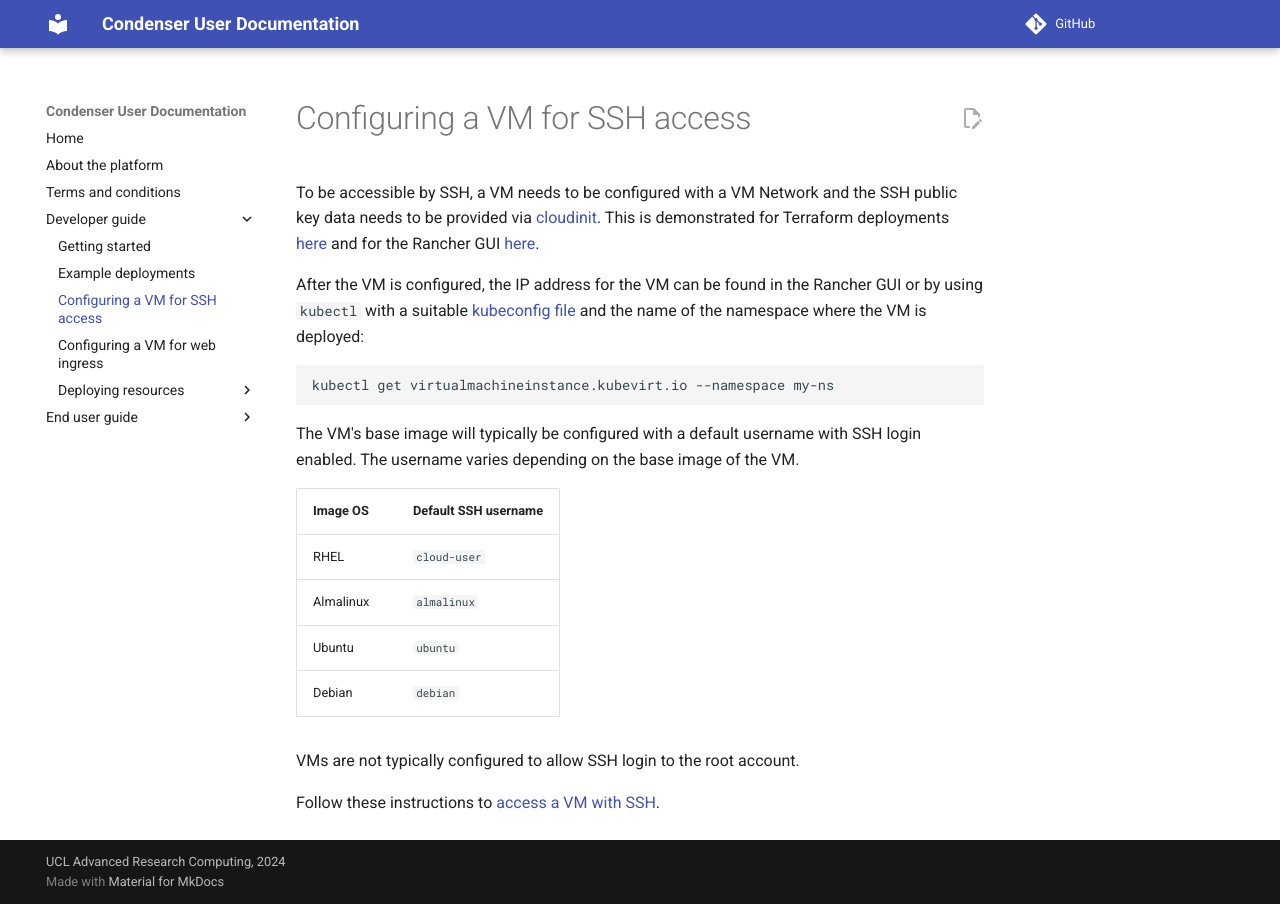
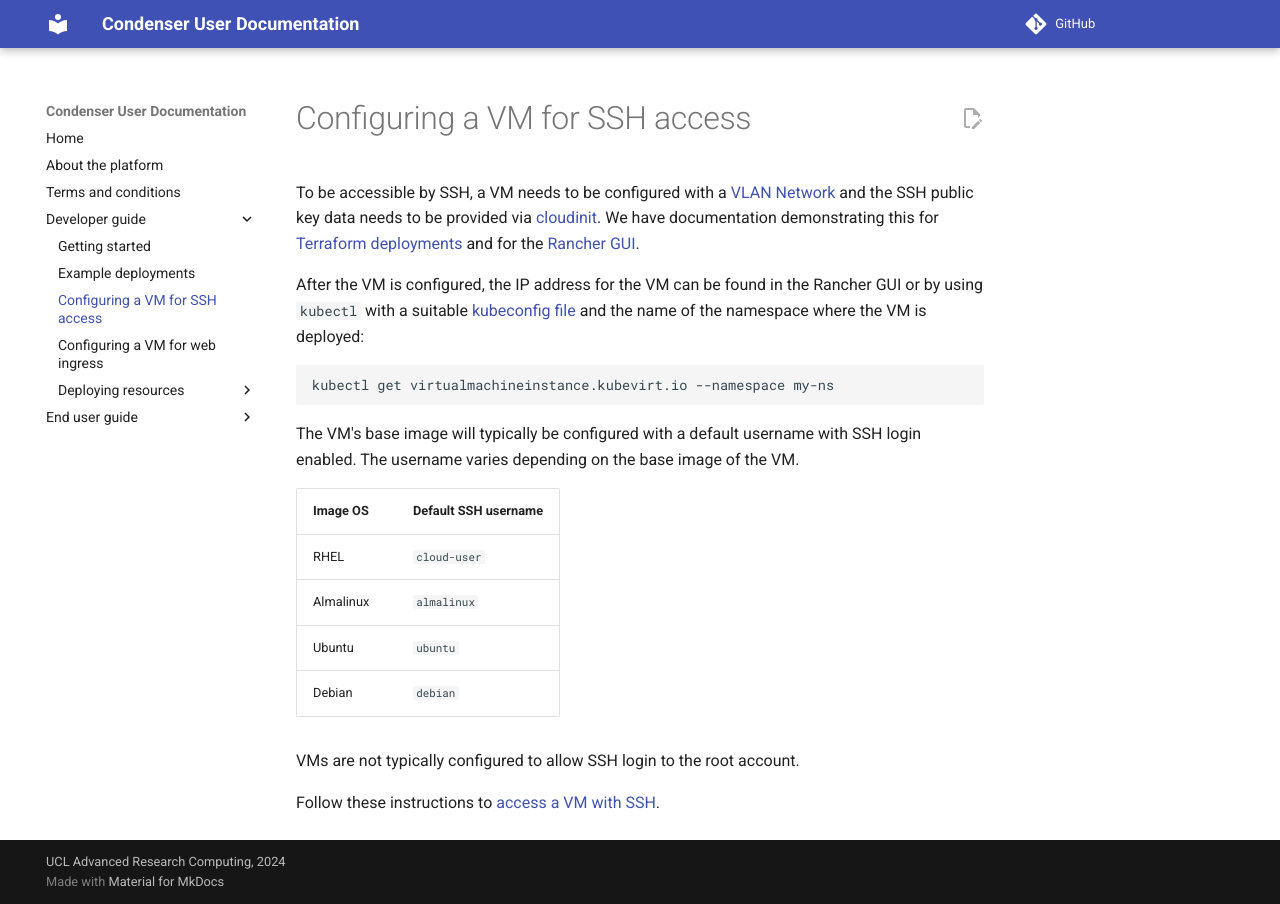
Before and after one commit to UCL-ARC/condenser-mkdocs, an MkDocs documentation site: the page built from docs/developer_guide/ssh_access.md, in a window 1280 px wide. Built offline with MkDocs 1.6.1 and Material for MkDocs 9.7.7, drawn with Linux system fonts in a browser that asks for light colours; comment, search, counter and statistics services are not loaded.

Commit message:
massaging some links

```diff
--- a/docs/developer_guide/ssh_access.md
+++ b/docs/developer_guide/ssh_access.md
@@ -4,10 +4,10 @@ title: Configuring a VM for SSH access
 
 # Configuring a VM for SSH access
 
-To be accessible by SSH, a VM needs to be configured with a VM Network and the SSH
-public key data needs to be provided via [cloudinit](https://cloudinit.readthedocs.io/en/latest/reference/modules.html#ssh).
-This is demonstrated for Terraform deployments [here](./deploying_resources/deploying_terraform.md/#configure-the-vm-for-ssh-access)
-and for the Rancher GUI [here](./deploying_resources/deploying_rancher.md).
+To be accessible by SSH, a VM needs to be configured with a [VLAN Network](https://docs.harvesterhci.io/v1.2/networking/harvester-network/)
+and the SSH public key data needs to be provided via [cloudinit](https://cloudinit.readthedocs.io/en/latest/reference/modules.html#ssh).
+We have documentation demonstrating this for [Terraform deployments](./deploying_resources/deploying_terraform.md/#configure-the-vm-for-ssh-access)
+and for the [Rancher GUI](./deploying_resources/deploying_rancher.md).
 
 After the VM is configured, the IP address for the VM can be found in the Rancher
 GUI or by using `kubectl` with a suitable [kubeconfig file](../stubs/kubeconfig.md)
```
